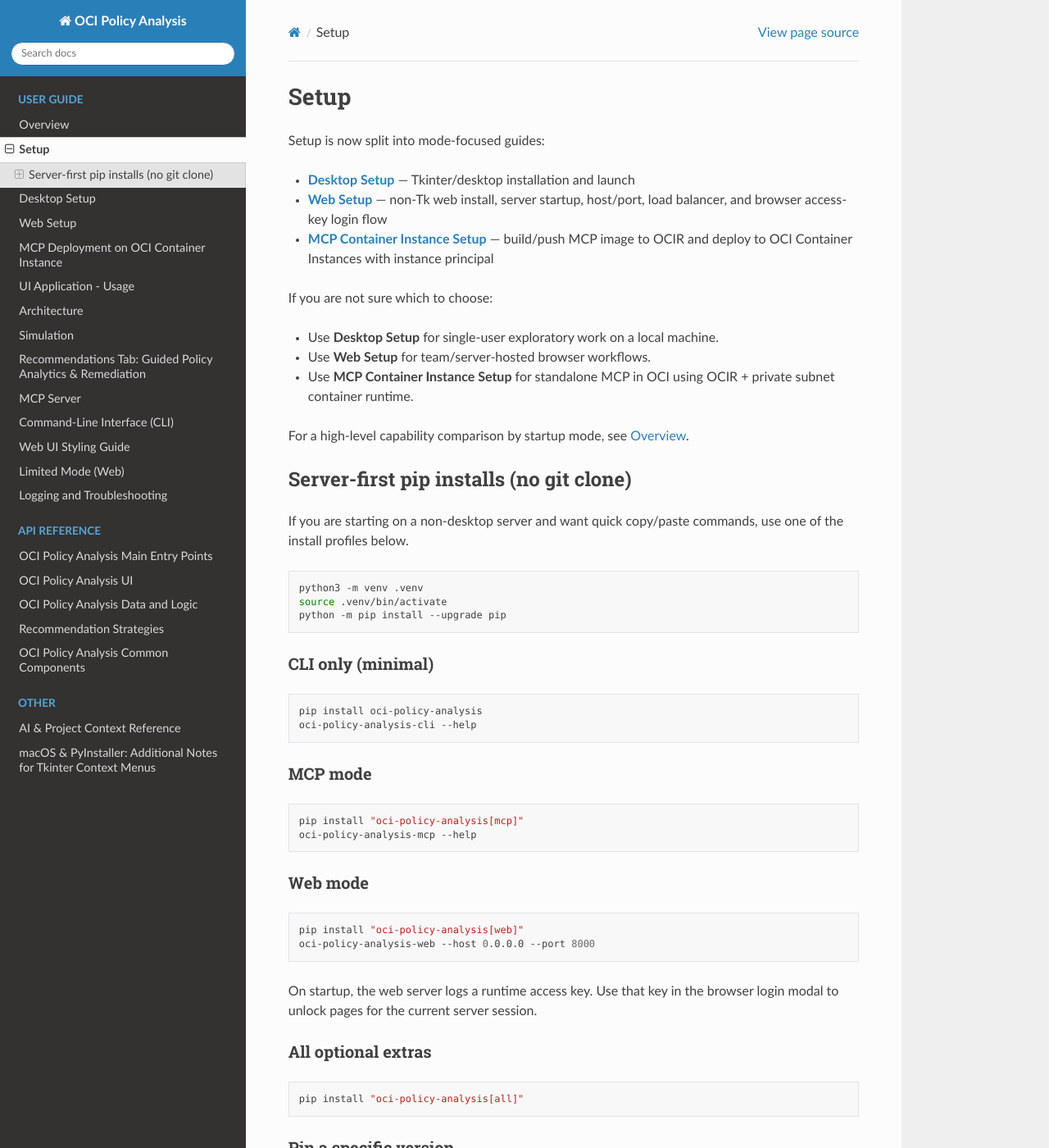
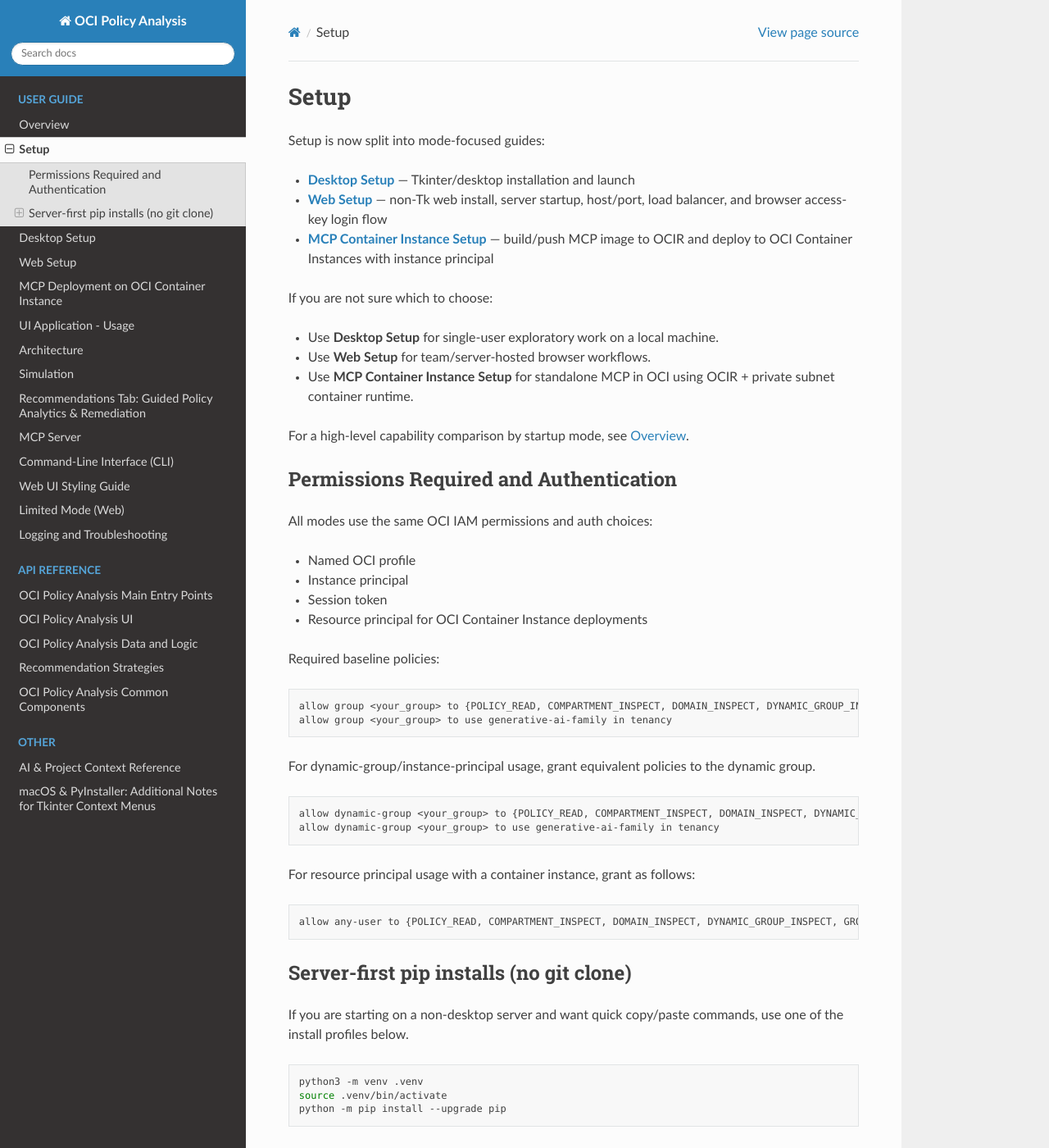
Before and after one commit to agregory999/oci-policy-analysis, a Sphinx documentation site: the page built from docs/source/setup.md, in a window 1280 px wide and 1400 px high. Shown: the whole window at 82% size. Built offline with Sphinx 7.4.7 and the Read the Docs theme 3.1.0, drawn with Linux system fonts in a browser that asks for light colours.

Commit message:
Docs update for permissions and containers

````diff
--- a/docs/source/setup.md
+++ b/docs/source/setup.md
@@ -13,6 +13,35 @@
 - Use **MCP Container Instance Setup** for standalone MCP in OCI using OCIR + private subnet container runtime.
 
 For a high-level capability comparison by startup mode, see [Overview](overview.md).
+
+## Permissions Required and Authentication
+
+All modes use the same OCI IAM permissions and auth choices:
+
+- Named OCI profile
+- Instance principal
+- Session token
+- Resource principal for OCI Container Instance deployments
+
+Required baseline policies:
+
+```text
+allow group <your_group> to {POLICY_READ, COMPARTMENT_INSPECT, DOMAIN_INSPECT, DYNAMIC_GROUP_INSPECT, GROUP_INSPECT, USER_INSPECT, LIMITS_VIEW_INSPECT} in tenancy
+allow group <your_group> to use generative-ai-family in tenancy
+```
+
+For dynamic-group/instance-principal usage, grant equivalent policies to the dynamic group.
+
+```text
+allow dynamic-group <your_group> to {POLICY_READ, COMPARTMENT_INSPECT, DOMAIN_INSPECT, DYNAMIC_GROUP_INSPECT, GROUP_INSPECT, USER_INSPECT, LIMITS_VIEW_INSPECT} in tenancy
+allow dynamic-group <your_group> to use generative-ai-family in tenancy
+```
+
+For resource principal usage with a container instance, grant as follows:
+
+```text
+allow any-user to {POLICY_READ, COMPARTMENT_INSPECT, DOMAIN_INSPECT, DYNAMIC_GROUP_INSPECT, GROUP_INSPECT, USER_INSPECT, LIMITS_VIEW_INSPECT} in tenancy where all { request.principal.type = 'containerinstance', request.principal.id = '<ocid of container instance>' }
+```
 
 ## Server-first pip installs (no git clone)
 
````
Also changed, not shown: docs/source/setup_desktop.md (+2 -7 lines), docs/source/setup_mcp_container_instance.md (+2 -2 lines), docs/source/setup_web.md (+2 -14 lines).
